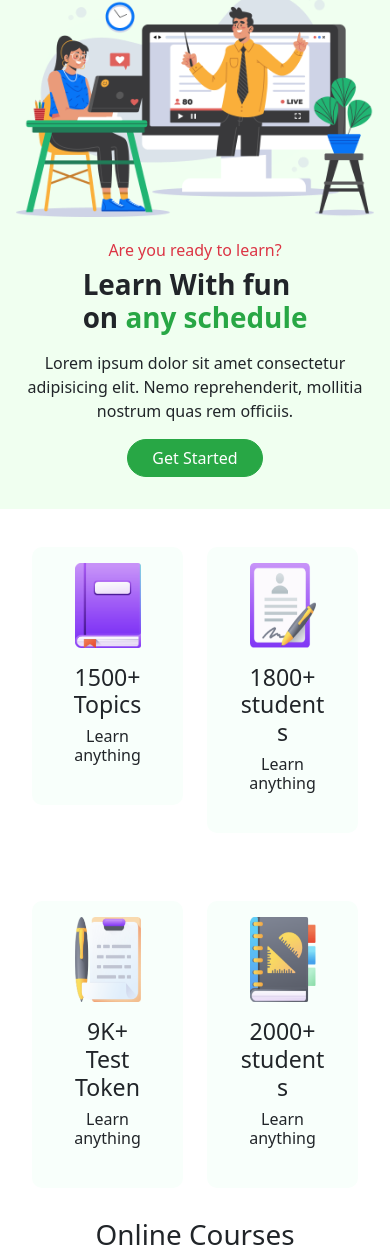
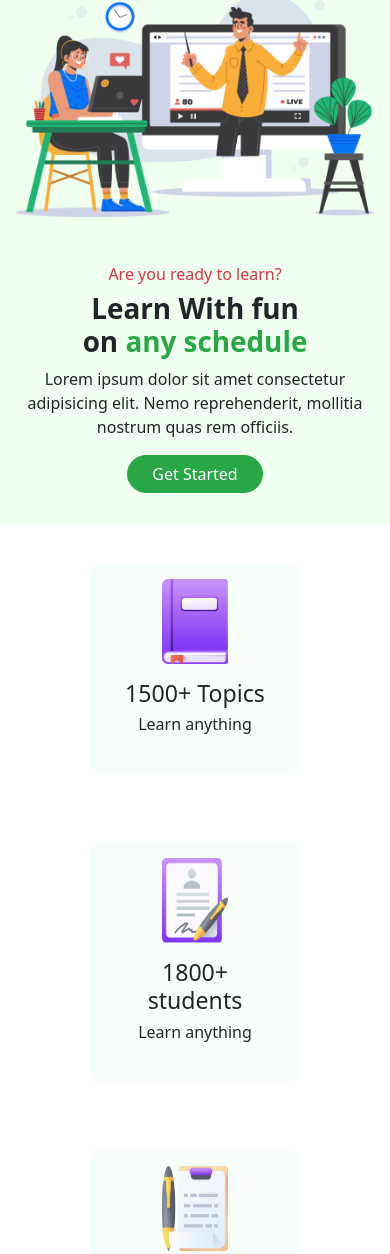
Before and after one commit to tanvir5230/e-school, a plain HTML site: page index.html in a window 390 px wide. Shown: the part 188-1442 px from the top of the page. Drawn offline with Linux system fonts and the light colour scheme.

Commit message:
changed images

```diff
--- a/index.html
+++ b/index.html
@@ -84,7 +84,7 @@
           <!-- welcome-text start-->
           <div
             id="welcome-text"
-            class="col-md-6 d-flex d-md-block flex-column justify-content-center align-items-center mt-4"
+            class="col-md-6 text-md-left d-md-block mt-5 text-center"
           >
             <h6 class="text-danger">Are you ready to learn?</h6>
             <h1 class="font-weight-bold">
@@ -92,7 +92,7 @@
               on
               <strong class="text-success">any schedule</strong>
             </h1>
-            <p class="text-center text-md-left my-2">
+            <p class="my-2">
               Lorem ipsum dolor sit amet consectetur adipisicing elit. Nemo
               reprehenderit, mollitia nostrum quas rem officiis.
             </p>
@@ -113,8 +113,8 @@
     <main class="container-fluid">
       <!-- intro start -->
       <div class="container" id="intro">
-        <div class="row">
-          <div class="col-6 col-md-3 mt-2">
+        <div class="row justify-content-center">
+          <div class="col-8 col-md-3 mt-2">
             <div class="card border-0 p-3">
               <img
                 src="image/ICON/book.png"
@@ -127,7 +127,7 @@
               </div>
             </div>
           </div>
-          <div class="col-6 col-md-3 mt-2">
+          <div class="col-8 col-md-3 mt-2">
             <div class="card border-0 p-3">
               <img
                 src="image/ICON/Student.png"
@@ -140,7 +140,7 @@
               </div>
             </div>
           </div>
-          <div class="col-6 col-md-3 mt-2">
+          <div class="col-8 col-md-3 mt-2">
             <div class="card border-0 p-3">
               <img
                 src="image/ICON/Test.png"
@@ -153,7 +153,7 @@
               </div>
             </div>
           </div>
-          <div class="col-6 col-md-3 mt-2">
+          <div class="col-8 col-md-3 mt-2">
             <div class="card border-0 p-3">
               <img
                 src="image/ICON/Students.png"
@@ -177,7 +177,7 @@
           <div class="col-md-4">
             <div class="card border-0">
               <img
-                src="image/Photos/Morder psyc.png"
+                src="image/Photos/Morder pychons.png"
                 alt=""
                 class="card-img-top"
               />
@@ -251,7 +251,7 @@
           <div class="col-md-4">
             <div class="card border-0">
               <img
-                src="image/Photos/Morder psyc.png"
+                src="image/Photos/Morder pychons.png"
                 alt=""
                 class="card-img-top"
               />
```
